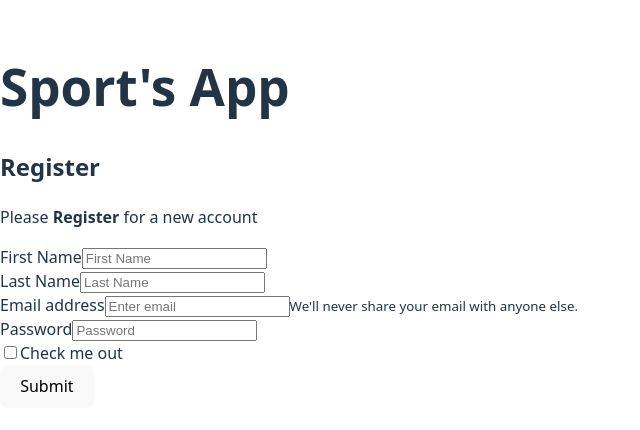
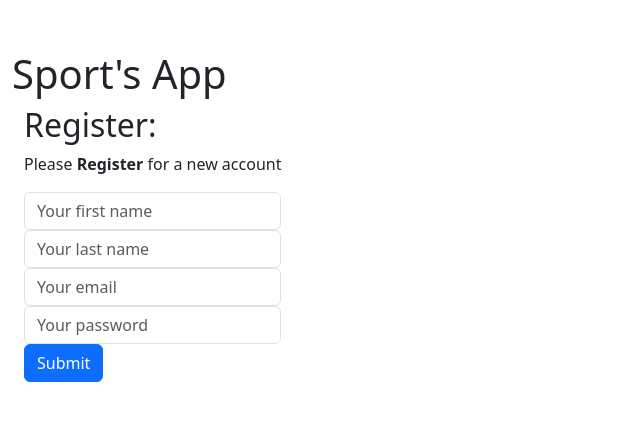
Before and after one commit to EngineerMoore/sports-app-MERN, a React (Vite) app in the folder frontend/: page /register in a window 1280 px wide. Shown: the part 184-614 px from the top of the page, without its empty margins (0-640 px from the left). Built offline with nearby package versions, Linux system fonts and the light colour scheme.

Commit message:
switch over to reactstrap for most things. The button was giving me issues, so that still uses react-bootstrap

```diff
--- a/frontend/package.json
+++ b/frontend/package.json
@@ -12,9 +12,9 @@
   "dependencies": {
     "bootstrap": "^5.3.6",
     "react": "^19.1.0",
-    "react-bootstrap": "^2.10.10",
     "react-dom": "^19.1.0",
-    "react-router-dom": "^7.6.2"
+    "react-router-dom": "^7.6.2",
+    "reactstrap": "^9.2.3"
   },
   "devDependencies": {
     "@eslint/js": "^9.25.0",
--- a/frontend/src/App.jsx
+++ b/frontend/src/App.jsx
@@ -1,7 +1,7 @@
 import './App.css'
 import Login from './pages/Login'
 import Dashboard from './pages/Dashboard'
-import Container from 'react-bootstrap/Container'
+import { Container } from 'reactstrap'
 import { Routes, Route } from 'react-router-dom'
 import Register from './pages/Register'
 import EventsPage from './pages/EventsPage'
--- a/frontend/src/main.jsx
+++ b/frontend/src/main.jsx
@@ -2,6 +2,7 @@ import { createRoot } from 'react-dom/client'
 import { BrowserRouter } from 'react-router-dom'
 import './index.css'
 import App from './App.jsx'
+import 'bootstrap/dist/css/bootstrap.min.css'
 
 createRoot(document.getElementById('root')).render(
   <BrowserRouter>
--- a/frontend/src/pages/EventsPage/event.css
+++ b/frontend/src/pages/EventsPage/event.css
@@ -1,19 +1,19 @@
-#preview-thumbnail {
+label#thumbnail {
     margin-bottom: 20px;
-  border: 10px;
+    border: 1px;
     background-size: contain;
     background-repeat: no-repeat;
     cursor: pointer;
     display: flex;
     justify-content: center;
     align-items: center;
-  height: 60px;
+    height: 120px;
 }
 
-input#thumbnail {
+label#thumbnail input {
     display: none;
 }
 
-.thumbnail-container.has-thumbnail img {
-  display: none;
+label#thumbnail.has-thumbnail {
+    border: 0;
 }
--- a/frontend/src/pages/EventsPage/index.jsx
+++ b/frontend/src/pages/EventsPage/index.jsx
@@ -1,9 +1,7 @@
 import { useState, useMemo } from "react";
 import { useNavigate } from 'react-router-dom';
 import Button from 'react-bootstrap/Button';
-import figure from 'react-bootstrap/Figure';
-import Form from 'react-bootstrap/Form';
-import Container from 'react-bootstrap/esm/Container';
+import { Container, Form, FormGroup, Input, Label, Alert } from 'reactstrap';
 import cameraIcon from '../../assets/camera.png'
 import './event.css'
 
@@ -25,40 +23,44 @@ const EventsPage = () => {
     return ''
   }
   return (
-    <Container>
-      <h1>Create Your Event</h1>
-      <Form onSubmit={ submitHandler }>
-        <Form.Group className={`thumbnail-container ${thumbnail ? 'has-thumbnail' : ''}`} controlId="thumbnail">
-          <Form.Label id="preview-thumbnail" style={{backgroundImage: `url(${preview})`}}></Form.Label>
-          <Form.Label>Upload Image: </Form.Label>
-          <Form.Control type="file"  onChange={(e) => setThumbnail(e.target.files[0])}/>
-          <figure.Image
-            width={50}
-            alt='upload icon image'
-            src={cameraIcon}
-          />
-        </Form.Group>
-        <Form.Group className="mb-3" controlId="sport">
-          <Form.Label>Sport: </Form.Label>
-          <Form.Control type="text" value={sport} placeholder={'Sport name'} onChange={(e) => setSport(e.target.value)}/>
-        </Form.Group>
-        <Form.Group className="mb-3" controlId="title">
-          <Form.Label>Title: </Form.Label>
-          <Form.Control type="text" value={title} placeholder={'Event Title'} onChange={(e) => setTitle(e.target.value)}/>
-        </Form.Group>
-        <Form.Group className="mb-3" controlId="description">
-          <Form.Label>Description: </Form.Label>
-          <Form.Control type="text" value={description} placeholder={'Event Description'} onChange={(e) => setDescription(e.target.value)}/>
-        </Form.Group>
-        <Form.Group className="mb-3" controlId="price">
-          <Form.Label>Price: </Form.Label>
-          <Form.Control type="text" value={price} placeholder={'Event Price'} onChange={(e) => setPrice(e.target.value)}/>
-        </Form.Group>
-        <Button>
-          Create Event
-        </Button>
-      </Form>
-    </Container>
+        <Container>
+            <h2>Create your Event</h2>
+            <Form onSubmit={submitHandler}>
+                <FormGroup>
+                    <Label>Upload Image: </Label>
+                    <Label id='thumbnail' style={{ backgroundImage: `url(${preview})` }} className={thumbnail ? 'has-thumbnail' : ''}>
+                        <Input type="file" onChange={evt => setThumbnail(evt.target.files[0])} />
+                        <img src={cameraIcon} style={{ maxWidth: "50px" }} alt="upload icon image" />
+                    </Label>
+                </FormGroup>
+                <FormGroup>
+                    <Label>Sport: </Label>
+                    <Input id="sport" type="text" value={sport} placeholder={'Sport name'} onChange={(evt) => setSport(evt.target.value)} />
+                </FormGroup>
+                <FormGroup>
+                    <Label>Title: </Label>
+                    <Input id="title" type="text" value={title} placeholder={'Event Title'} onChange={(evt) => setTitle(evt.target.value)} />
+                </FormGroup>
+                <FormGroup>
+                    <Label>Event description: </Label>
+                    <Input id="description" type="text" value={description} placeholder={'Event Description'} onChange={(evt) => setDescription(evt.target.value)} />
+                </FormGroup>
+                <FormGroup>
+                    <Label>Event price: </Label>
+                    <Input id="price" type="text" value={price} placeholder={'Event Price £0.00'} onChange={(evt) => setPrice(evt.target.value)} />
+                </FormGroup>
+                <FormGroup>
+                    <Label>Event date: </Label>
+                    <Input id="date" type="date" value={date} placeholder={'Event Price £0.00'} onChange={(evt) => setDate(evt.target.value)} />
+                </FormGroup>
+                <Button type="submit">
+                    Create Event
+                </Button>
+            </Form>
+            {/* {errorMessage ? (
+                <Alert className="event-validation" color="danger"> Missing required information</Alert>
+            ) : ""} */}
+        </Container>
   )
 }
 
--- a/frontend/src/pages/Login/index.jsx
+++ b/frontend/src/pages/Login/index.jsx
@@ -1,8 +1,7 @@
 import { useState } from 'react';
 import { useNavigate } from 'react-router-dom';
+import { Container, Form, FormGroup, Input } from 'reactstrap';
 import Button from 'react-bootstrap/Button';
-import Form from 'react-bootstrap/Form';
-import Container from 'react-bootstrap/esm/Container';
 
 const Login = () => {
   const [ email, setEmail ] = useState('');
@@ -40,28 +39,19 @@ const Login = () => {
 
   return (
     <Container>
-      <h2>Login</h2>
-      <p>Please <strong>Login</strong> to your account</p>
-      <Form onSubmit={ handleSubmit }>
-        <Form.Group className="mb-3" controlId="formBasicEmail">
-          <Form.Label>Email address</Form.Label>
-          <Form.Control type="email" placeholder="Enter email" onChange={(e) => setEmail(e.target.value)} />
-          <Form.Text className="text-muted">
-            We'll never share your email with anyone else.
-          </Form.Text>
-        </Form.Group>
-
-        <Form.Group className="mb-3" controlId="formBasicPassword">
-          <Form.Label>Password</Form.Label>
-          <Form.Control type="password" placeholder="Password" onChange={(e) => setPassword(e.target.value)}/>
-        </Form.Group>
-        <Form.Group className="mb-3" controlId="formBasicCheckbox">
-          <Form.Check type="checkbox" label="Check me out" />
-        </Form.Group>
-        <Button variant="primary" type="submit">
-          Submit
-        </Button>
-      </Form>
+        <h2>Login:</h2>
+        <p>Please <strong>Login</strong> into your account</p>
+        <Form onSubmit={handleSubmit}>
+            <FormGroup className="mb-2 mr-sm-2 mb-sm-0">
+                <Input type="email" name="email" id="email" placeholder="Your email" onChange={evt => setEmail(evt.target.value)} />
+            </FormGroup>
+            <FormGroup className="mb-2 mr-sm-2 mb-sm-0">
+                <Input type="password" name="password" id="password" placeholder="Your password" onChange={evt => setPassword(evt.target.value)} />
+            </FormGroup>
+            <Button>
+              Submit
+            </Button>
+        </Form>
     </Container>
   )
 }
--- a/frontend/src/pages/Register/index.jsx
+++ b/frontend/src/pages/Register/index.jsx
@@ -1,8 +1,7 @@
 import { useState } from 'react';
 import { useNavigate } from 'react-router-dom';
+import { Form, FormGroup, Container, Input } from 'reactstrap';
 import Button from 'react-bootstrap/Button';
-import Form from 'react-bootstrap/Form';
-import Container from 'react-bootstrap/esm/Container';
 
 const Register = () => {
   const [ email, setEmail ] = useState('');
@@ -45,36 +44,23 @@ const Register = () => {
 
   return (
     <Container>
-      <h2>Register</h2>
-      <p>Please <strong>Register</strong> for a new account</p>
-      <Form onSubmit={ handleSubmit }>
-        <Form.Group className="mb-3" controlId="formBasicFirstName">
-          <Form.Label>First Name</Form.Label>
-          <Form.Control type="text" placeholder="First Name" onChange={(e) => setFirstName(e.target.value)}/>
-        </Form.Group>
-        <Form.Group className="mb-3" controlId="formBasicLastName">
-          <Form.Label>Last Name</Form.Label>
-          <Form.Control type="text" placeholder="Last Name" onChange={(e) => setLastName(e.target.value)}/>
-        </Form.Group>
-        <Form.Group className="mb-3" controlId="formBasicEmail">
-          <Form.Label>Email address</Form.Label>
-          <Form.Control type="email" placeholder="Enter email" onChange={(e) => setEmail(e.target.value)} />
-          <Form.Text className="text-muted">
-            We'll never share your email with anyone else.
-          </Form.Text>
-        </Form.Group>
-
-        <Form.Group className="mb-3" controlId="formBasicPassword">
-          <Form.Label>Password</Form.Label>
-          <Form.Control type="password" placeholder="Password" onChange={(e) => setPassword(e.target.value)}/>
-        </Form.Group>
-        <Form.Group className="mb-3" controlId="formBasicCheckbox">
-          <Form.Check type="checkbox" label="Check me out" />
-        </Form.Group>
-        <Button variant="primary" type="submit">
-          Submit
-        </Button>
-      </Form>
+        <h2>Register:</h2>
+        <p>Please <strong>Register</strong> for a new account</p>
+        <Form onSubmit={handleSubmit}>
+            <FormGroup className="mb-2 mr-sm-2 mb-sm-0">
+                <Input type="text" name="firstName" id="firstName" placeholder="Your first name" onChange={evt => setFirstName(evt.target.value)} />
+            </FormGroup>
+            <FormGroup className="mb-2 mr-sm-2 mb-sm-0">
+                <Input type="text" name="lastName" id="lastName" placeholder="Your last name" onChange={evt => setLastName(evt.target.value)} />
+            </FormGroup>
+            <FormGroup className="mb-2 mr-sm-2 mb-sm-0">
+                <Input type="email" name="email" id="email" placeholder="Your email" onChange={evt => setEmail(evt.target.value)} />
+            </FormGroup>
+            <FormGroup className="mb-2 mr-sm-2 mb-sm-0">
+                <Input type="password" name="password" id="password" placeholder="Your password" onChange={evt => setPassword(evt.target.value)} />
+            </FormGroup>
+            <Button>Submit</Button>
+        </Form>
     </Container>
   )
 }
```
Also changed, not shown: 1 other file (tests, documents, lock files or other folders). Lines whose indentation alone changed are shown as unchanged.
